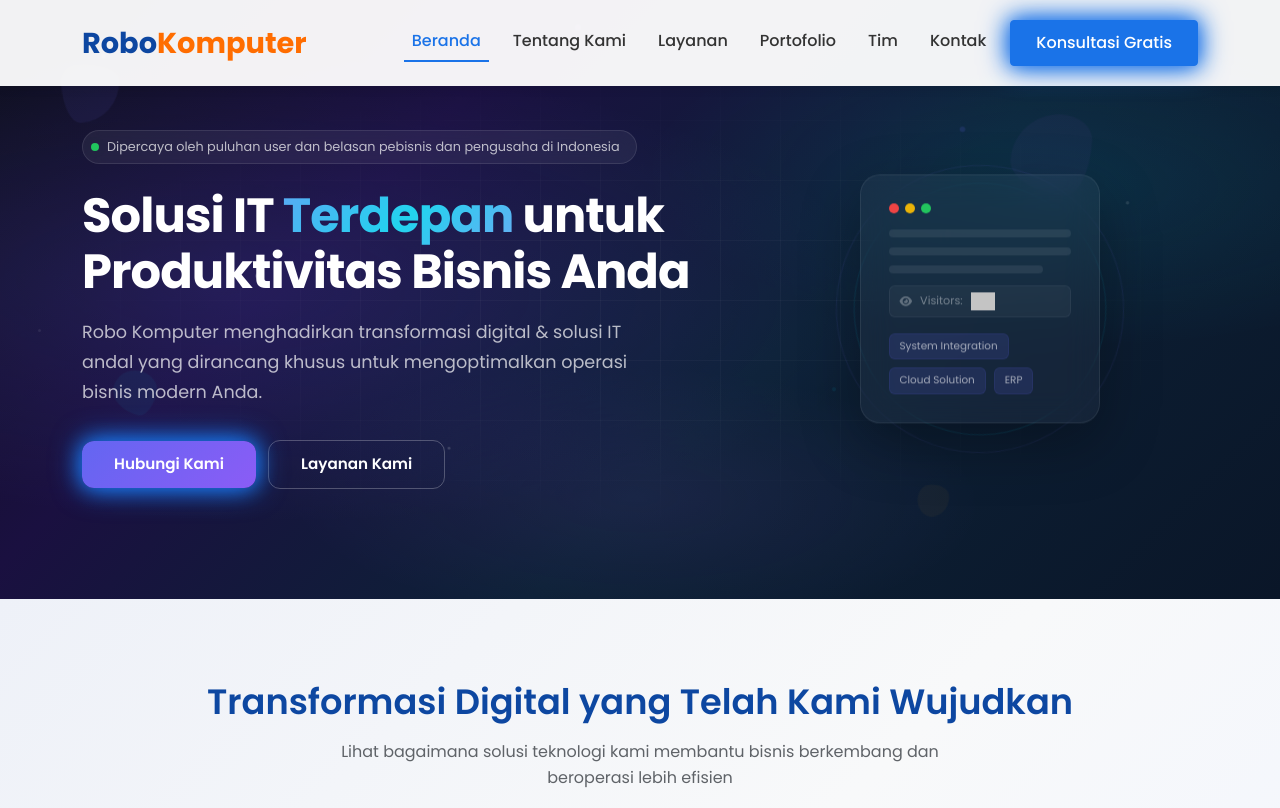
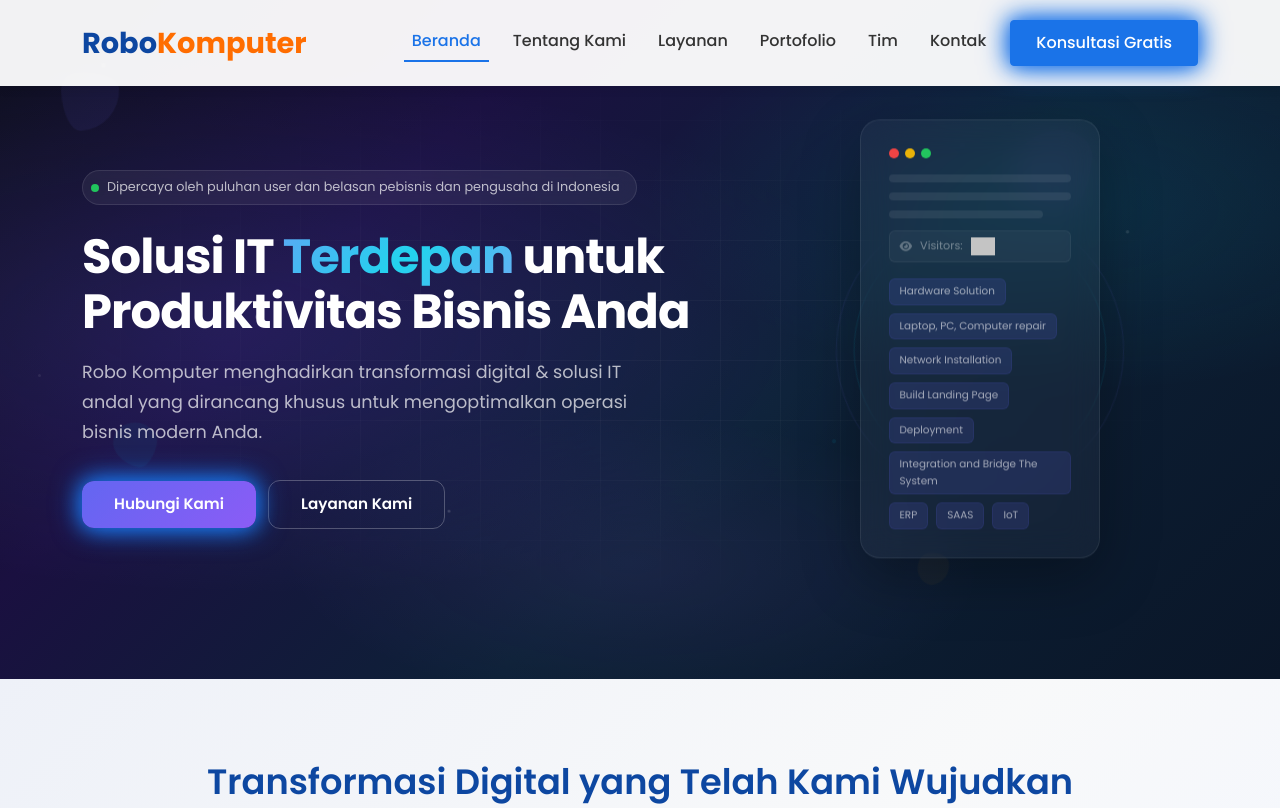
Before and after one commit to herman1908/robo, a website: page index.html in a window 1280 px wide. Shown: the top 808 px of the page. Drawn offline with nearby package versions, Linux system fonts and the light colour scheme; grey boxes are pictures that could not be loaded.

Commit message:
Update Index

```diff
--- a/index.html
+++ b/index.html
@@ -198,9 +198,15 @@
                   <img src="https://visitor-badge.laobi.icu/badge?page_id=https://herman1908.github.io/robo/" alt="visitor count" class="visitor-count" />
                 </div>
                 <div class="mt-3">
-                  <span class="tag">System Integration</span>
-                  <span class="tag">Cloud Solution</span>
+                  <span class="tag">Hardware Solution</span>
+				  <span class="tag">Laptop, PC, Computer repair</span>
+				  <span class="tag">Network Installation</span>
+				  <span class="tag">Build Landing Page</span>
+				  <span class="tag">Deployment</span>
+                  <span class="tag">Integration and Bridge The System</span>
                   <span class="tag">ERP</span>
+				  <span class="tag">SAAS</span>
+				  <span class="tag">IoT</span>
                 </div>
               </div>
             </div>
```
